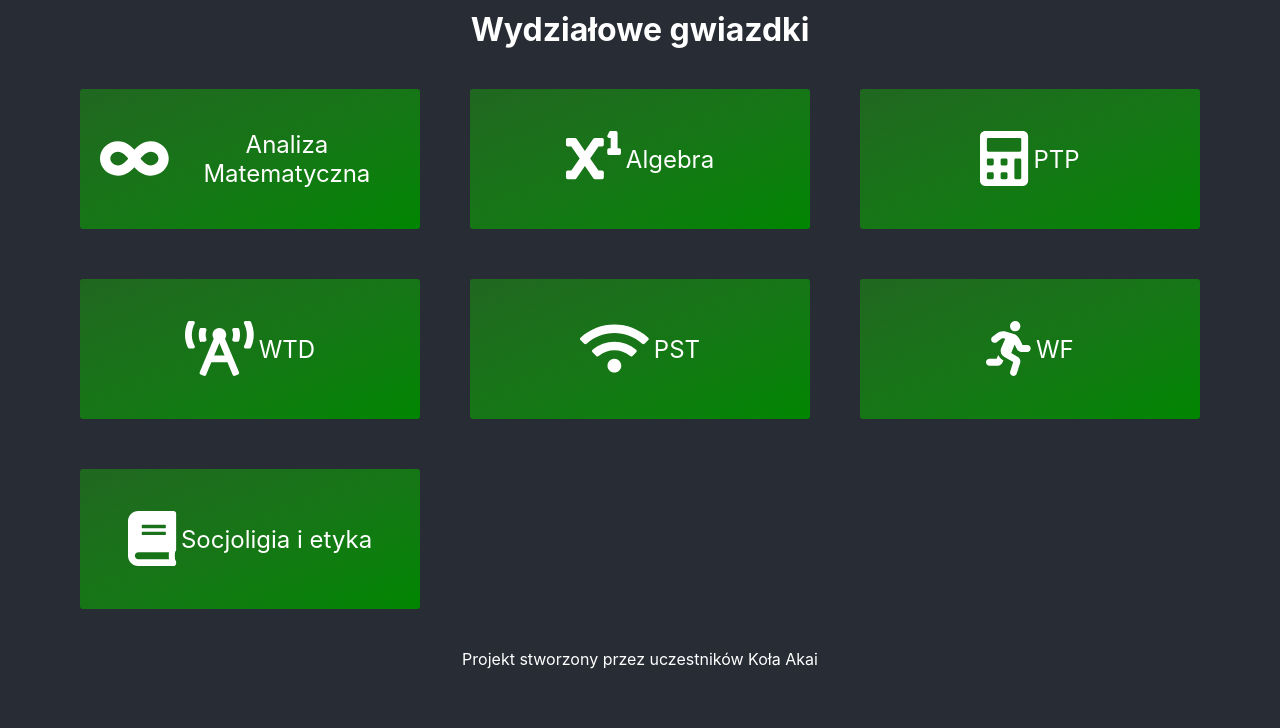
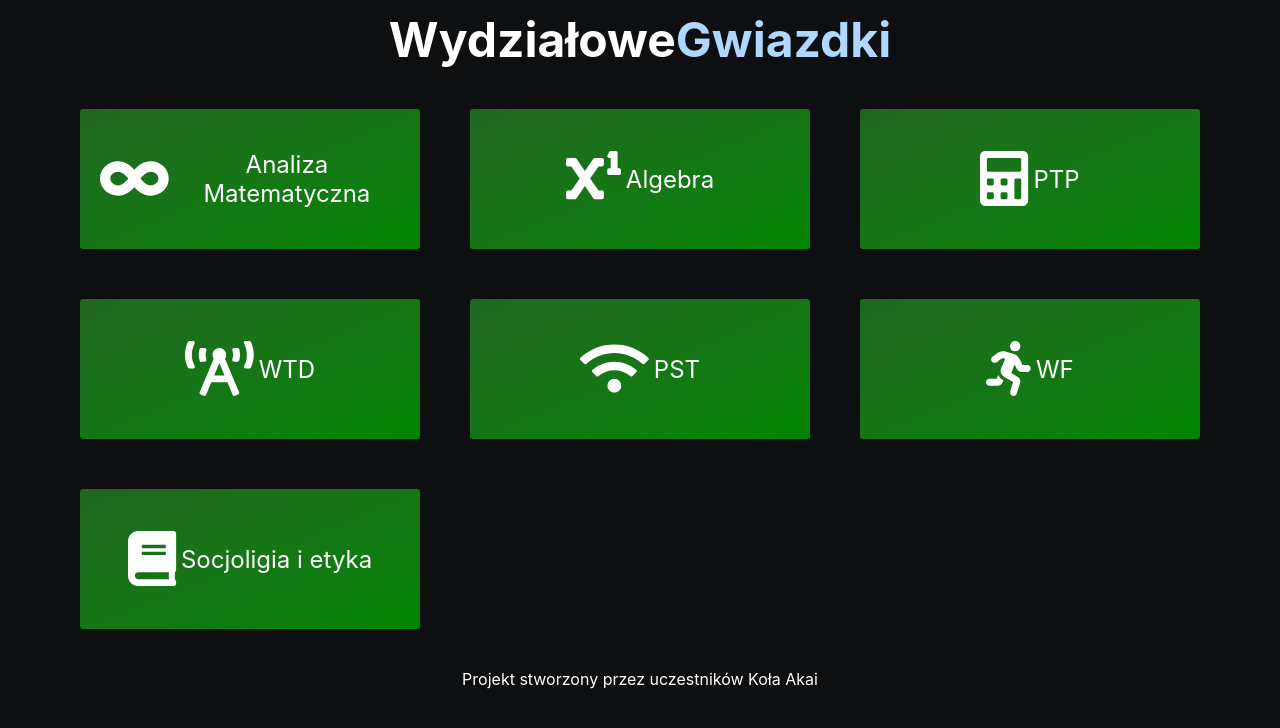
Before and after one commit to akai-org/wydzialowe-gwiazdki, a React (Create React App) app: page / in a window 1280 px wide. Shown: the top 728 px of the page. Built offline with nearby package versions, Linux system fonts and the light colour scheme.

Commit message:
Edit css

```diff
--- a/src/components/Header.js
+++ b/src/components/Header.js
@@ -4,7 +4,7 @@ import './Header.scss';
 const Header = (props) => {
   return(
     <div>
-      <h1 className="Header">{props.title}</h1>
+      <h1 className="Header">Wydziałowe<span id="color">Gwiazdki</span></h1>
     </div>
   )
 };
--- a/src/components/Header.scss
+++ b/src/components/Header.scss
@@ -2,7 +2,12 @@
 {
     margin: 0;
     width: 100vw;
+    padding: 10px 0;
     text-align: center;
-    padding: 10px 0;
     color: #FFF;
+    font-size: 3em;
 }
+#color
+{
+    color: #afd7ff;
+}
--- a/src/pages/MainPage.scss
+++ b/src/pages/MainPage.scss
@@ -8,7 +8,7 @@ div, span
 {
     width: 100vw;
     min-height: 100vh;
-    background: #282c34;
+    background: #0e0f10;
     display: flex;
     flex-direction: column;
     align-items: center;
```
